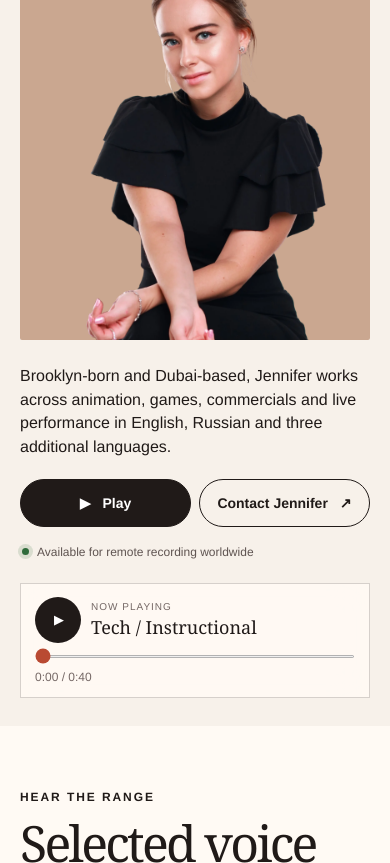
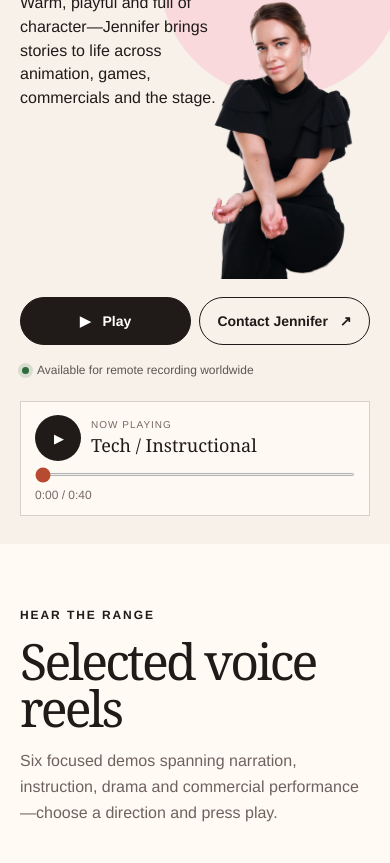
Before and after one commit to qoustov/jvr, a website: page public/index.html in a window 390 px wide. Shown: the part 344-1207 px from the top of the page. Drawn offline with Linux system fonts and the light colour scheme.

```diff
--- a/public/index.html
+++ b/public/index.html
@@ -28,8 +28,8 @@
     <meta name="twitter:image:alt" content="Jennifer Victoria, voice actor, singer and performer" />
     <title>Jennifer Victoria — Voice Actor, Singer &amp; Performer</title>
     <link rel="icon" href="/favicon.svg" type="image/svg+xml" />
-    <link rel="stylesheet" href="/styles.css?v=artist-portfolio-1" />
-    <script src="/app.js?v=artist-portfolio-1" defer></script>
+    <link rel="stylesheet" href="/styles.css?v=artist-portfolio-2" />
+    <script src="/app.js?v=artist-portfolio-2" defer></script>
     <script type="application/ld+json">{"@context":"https://schema.org","@type":"Person","name":"Jennifer Victoria","url":"https://jennifer-victoria.com/","image":"https://jennifer-victoria.com/assets/jennifer-social-card.jpg","jobTitle":["Voice Actor","Singer","Performer"],"description":"Brooklyn-born, Dubai-based voice actor, singer and performer with more than a decade of voice acting experience.","email":"mailto:jivaruka@gmail.com","homeLocation":{"@type":"Place","name":"Dubai, United Arab Emirates"},"knowsLanguage":["English","Russian","Spanish","French","German"],"sameAs":["https://www.instagram.com/jennifervictoria__/","https://t.me/+79652657136"]}</script>
   </head>
   <body>
@@ -55,8 +55,8 @@
       <section class="hero" id="top" aria-labelledby="hero-title">
         <div class="hero-copy reveal">
           <p class="eyebrow">Voice actor · singer · performer</p>
-          <h1 id="hero-title">Jennifer<br /><em>Victoria.</em></h1>
-          <p class="hero-intro">Brooklyn-born and Dubai-based, Jennifer works across animation, games, commercials and live performance in English, Russian and three additional languages.</p>
+          <h1 id="hero-title">A voice with<br /><em>sparkle.</em></h1>
+          <p class="hero-intro">Warm, playful and full of character—Jennifer brings stories to life across animation, games, commercials and the stage.</p>
           <div class="hero-actions">
             <button class="button button-primary" type="button" data-play-master aria-pressed="false">
               <span class="play-icon" aria-hidden="true">▶</span>
@@ -71,7 +71,8 @@
           <div class="portrait-frame">
             <img src="/assets/jennifer-hero-original.webp" alt="Jennifer Victoria in a black performance outfit" width="1680" height="2520" decoding="async" fetchpriority="high" />
           </div>
-          <p class="hero-note">Brooklyn born · Dubai based</p>
+          <p class="hero-note">Brooklyn born<br />Dubai based</p>
+          <svg class="hero-squiggle" viewBox="0 0 180 100" aria-hidden="true"><path d="M5 84c39-64 73 12 111-46 20-30 36-30 59-29" /></svg>
         </div>
 
         <div class="master-player" data-master-player>
--- a/public/styles.css
+++ b/public/styles.css
@@ -29,8 +29,8 @@
 .nav-cta { padding: 12px 18px; border: 1px solid currentColor; border-radius: 999px; }
 .menu-button { display: none; border: 0; background: none; }
 
-.hero { position: relative; min-height: 850px; overflow: hidden; padding: 180px clamp(24px, 8vw, 130px) 120px; background: var(--paper); }
-.hero-copy { position: relative; z-index: 3; width: min(580px, 47vw); }
+.hero { position: relative; min-height: 850px; overflow: hidden; padding: 180px clamp(24px, 8vw, 130px) 120px; background: radial-gradient(circle at 74% 45%, #f9d9db 0, #f9d9db 28%, transparent 28.2%), var(--paper); }
+.hero-copy { position: relative; z-index: 3; width: min(620px, 52vw); }
 .eyebrow { margin: 0 0 24px; font-size: 12px; font-weight: 700; letter-spacing: 0.16em; text-transform: uppercase; }
 h1, h2, h3 { margin: 0; font-family: var(--serif); font-weight: 400; letter-spacing: -0.055em; }
 h1 { font-size: clamp(68px, 8.4vw, 130px); line-height: 0.8; }
@@ -43,10 +43,11 @@
 .button-primary:hover { background: var(--coral); border-color: var(--coral); }
 .availability { display: flex; align-items: center; gap: 8px; margin: 28px 0 0 10px; color: #5f5451; font-size: 12px; }
 .availability span { width: 7px; height: 7px; border-radius: 50%; background: #2f6b3b; box-shadow: 0 0 0 4px rgba(47,107,59,.15); }
-.hero-visual { position: absolute; z-index: 2; top: 92px; right: clamp(36px, 6vw, 96px); width: min(43vw, 600px); height: 700px; }
-.portrait-frame { position: absolute; inset: 0; overflow: hidden; border-radius: 2px; background: #caa790; }
-.portrait-frame img { width: 100%; height: 100%; object-fit: cover; object-position: center 16%; }
-.hero-note { position: absolute; bottom: 18px; left: 18px; margin: 0; padding: 8px 10px; background: rgba(247,241,234,.9); font: 700 10px/1.2 var(--sans); letter-spacing: .08em; text-transform: uppercase; }
+.hero-visual { position: absolute; z-index: 2; top: 84px; right: clamp(-30px, 2vw, 40px); width: min(50vw, 660px); height: 690px; }
+.portrait-frame { position: absolute; inset: 0 5% 0 10%; overflow: hidden; border-radius: 48% 48% 12px 12px; }
+.portrait-frame img { width: 100%; height: 100%; object-fit: contain; object-position: bottom center; filter: saturate(.9) contrast(1.02); }
+.hero-note { position: absolute; top: 49%; right: 0; margin: 0; transform: rotate(7deg); font: italic 18px/1.2 var(--serif); }
+.hero-squiggle { position: absolute; top: 56%; right: -2%; width: 160px; fill: none; stroke: var(--coral); stroke-width: 2; }
 .master-player { position: absolute; z-index: 5; right: clamp(24px, 6vw, 90px); bottom: 34px; left: clamp(24px, 6vw, 90px); display: grid; grid-template-columns: 48px minmax(180px, 260px) 1fr 92px; align-items: center; gap: 22px; padding: 18px 24px; border: 1px solid var(--line); background: rgba(255,250,244,.9); backdrop-filter: blur(18px); }
 .master-player p { margin: 0 0 3px; color: #756865; font-size: 10px; letter-spacing: .1em; text-transform: uppercase; }
 .master-player strong { display: block; overflow: hidden; font: 400 18px var(--serif); text-overflow: ellipsis; white-space: nowrap; }
@@ -203,12 +204,12 @@
   .menu-open .wordmark { position: relative; z-index: 22; }
   .site-nav a:not(.nav-cta):focus-visible { outline: 0; box-shadow: 0 3px 0 var(--coral); }
   .nav-cta { margin-top: 18px; font: 700 14px var(--sans); }
-  .hero { min-height: auto; padding: 128px 24px 132px; background: var(--paper); }
+  .hero { min-height: auto; padding: 128px 24px 132px; background: radial-gradient(circle at 78% 30%, #f9d9db 0, #f9d9db 22%, transparent 22.2%), var(--paper); }
   .hero-copy { width: 100%; }
   h1 { font-size: clamp(68px, 19vw, 104px); }
-  .hero-intro { width: 52%; margin-top: 28px; margin-left: 0; font-size: 17px; }
-  .hero-visual { top: 162px; right: 24px; width: 44vw; height: 510px; }
-  .hero-note { display: none; }
+  .hero-intro { width: 58%; margin-top: 28px; margin-left: 0; font-size: 17px; }
+  .hero-visual { top: 186px; right: -70px; width: 58vw; height: 440px; }
+  .hero-note, .hero-squiggle { display: none; }
   .hero-actions { flex-wrap: wrap; margin-left: 0; }
   .availability { margin-left: 2px; }
   .master-player { right: 24px; bottom: 24px; left: 24px; grid-template-columns: 46px 1fr auto; gap: 12px; padding: 14px; }
@@ -233,19 +234,19 @@
     min-height: auto;
     grid-template-columns: repeat(12, minmax(0, 1fr));
     padding: 108px 20px 28px;
-    background: var(--paper);
+    background: radial-gradient(circle at 72% 36%, #f9d9db 0, #f9d9db 19%, transparent 19.2%), var(--paper);
   }
   .hero-copy { display: contents; }
   .hero-copy > .eyebrow { grid-column: 1 / -1; grid-row: 1; margin-bottom: 14px; font-size: 10px; letter-spacing: .12em; white-space: nowrap; }
   .hero-copy h1 { grid-column: 1 / -1; grid-row: 2; font-size: clamp(58px, 18vw, 70px); line-height: .84; }
-  .hero-visual { position: relative; z-index: 2; top: auto; right: auto; grid-column: 1 / -1; grid-row: 3; width: auto; height: clamp(340px, 105vw, 420px); margin: 24px 0 0; opacity: 1; }
-  .portrait-frame { inset: 0; border-radius: 2px; }
-  .hero-intro { z-index: 3; grid-column: 1 / -1; grid-row: 4; width: auto; padding: 0; margin: 24px 0 0; font-size: 16px; line-height: 1.48; }
-  .hero-actions { grid-column: 1 / -1; grid-row: 5; display: grid; grid-template-columns: 1fr 1fr; gap: 8px; max-width: none; margin: 20px 0 0; }
+  .hero-intro { z-index: 3; grid-column: 1 / 8; grid-row: 3; width: auto; padding: 0; margin: 26px 0 0; font-size: 16px; line-height: 1.48; }
+  .hero-visual { position: relative; z-index: 2; top: auto; right: auto; grid-column: 7 / -1; grid-row: 3; width: auto; height: 310px; margin: 4px -8px 0 -22px; opacity: 1; }
+  .portrait-frame { inset: 0; border-radius: 48% 48% 10px 10px; }
+  .hero-actions { grid-column: 1 / -1; grid-row: 4; display: grid; grid-template-columns: 1fr 1fr; gap: 8px; max-width: none; margin: 18px 0 0; }
   .hero-actions [data-master-title] { display: none; }
   .button { width: 100%; min-height: 48px; padding: 0 16px; }
-  .availability { grid-column: 1 / -1; grid-row: 6; max-width: none; margin: 18px 0 0 2px; }
-  .master-player { position: relative; right: auto; bottom: auto; left: auto; grid-column: 1 / -1; grid-row: 7; grid-template-columns: 44px minmax(0, 1fr); width: auto; margin-top: 24px; padding: 13px 14px; }
+  .availability { grid-column: 1 / -1; grid-row: 5; max-width: none; margin: 18px 0 0 2px; }
+  .master-player { position: relative; right: auto; bottom: auto; left: auto; grid-column: 1 / -1; grid-row: 6; grid-template-columns: 44px minmax(0, 1fr); width: auto; margin-top: 24px; padding: 13px 14px; }
   .player-track { min-width: 0; }
   .player-time { grid-column: 1 / -1; grid-row: 3; text-align: left; }
   .player-progress { min-width: 0; grid-column: 1 / -1; grid-row: 2; }
```
